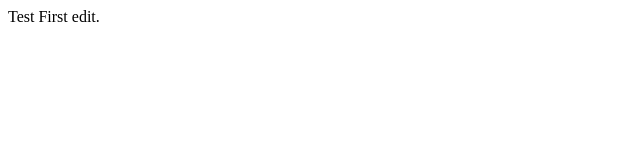
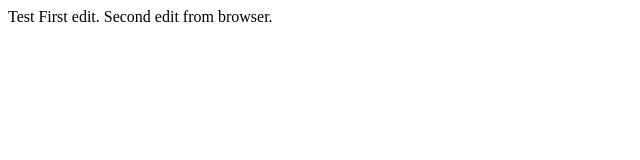
Before and after one commit to skryptr/test, a plain HTML site: page index.html in a window 1280 px wide. Shown: the whole page, without its empty margins (0-640 px from the left). Drawn offline with Linux system fonts and the light colour scheme.

Commit message:
Update index.html

```diff
--- a/index.html
+++ b/index.html
@@ -9,6 +9,7 @@
 Test
 
 First edit.
+Second edit from browser.
 </body>
 
 </html>
```
